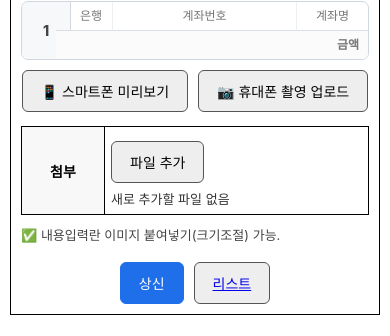
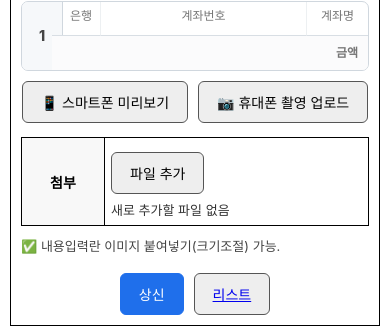
Before and after one commit to hyunsoo76/approval, a Django app: page /v2/new/ in a window 390 px wide. Shown: the part 716-1052 px from the top of the page. Before the commit the page ends 1031 px from the top, so only its background shows below. Run offline with Django 5.2, Linux system fonts and the light colour scheme; data that the repository does not hold is empty.

Commit message:
Fix mobile payment amount row layout

```diff
--- a/approvals_v2/templates/approvals_v2/new.html
+++ b/approvals_v2/templates/approvals_v2/new.html
@@ -110,7 +110,8 @@
     .payment-table tbody{display:block;}
     .payment-table tr{
       display:grid;
-      grid-template-columns:34px 56px minmax(150px,1fr) 72px;
+      grid-template-columns:30px 48px minmax(0,1fr) 62px;
+      grid-auto-rows:minmax(34px,auto);
       margin-bottom:9px;
       border:1px solid #d0d7de;
       border-radius:7px;
@@ -120,19 +121,21 @@
     .payment-table td{
       display:block;
       border:0;
-      padding:6px 7px;
+      padding:6px 5px;
       font-size:12px;
       min-width:0;
       text-align:center;
+      line-height:1.35;
     }
-    .payment-table .no-col{width:34px;}
-    .payment-table .bank-col{width:56px;}
+    .payment-table .no-col{width:30px;}
+    .payment-table .bank-col{width:48px;}
     .payment-table .payment-no{grid-column:1;grid-row:1 / span 2;display:flex;align-items:center;justify-content:center;font-size:14px;font-weight:800;background:#f6f8fa;border-right:1px solid #d0d7de;}
     .payment-table .bank-col{grid-column:2;grid-row:1;border-bottom:1px solid #d8dee4;}
     .payment-table .account-cell{grid-column:3;grid-row:1;border-left:1px solid #edf0f2;border-bottom:1px solid #d8dee4;}
     .payment-table .name-cell{grid-column:4;grid-row:1;border-left:1px solid #edf0f2;border-bottom:1px solid #d8dee4;}
-    .payment-table .amount-cell{grid-column:2 / span 3;grid-row:2;background:#fbfbfc;}
-    .payment-table input{font-size:12px;}
+    .payment-table .amount-cell{grid-column:2 / -1;grid-row:2;display:flex;align-items:center;justify-content:flex-end;background:#fbfbfc;padding-right:8px;}
+    .payment-table input{font-size:12px;min-width:0;}
+    .payment-table .amount-cell input{text-align:right;}
     .payment-table input[name="payment_account_number[]"]{white-space:nowrap;overflow-x:auto;}
   }
 
```
Also changed, not shown: approvals_v2/templates/approvals_v2/detail.html (+7 -5 lines).
